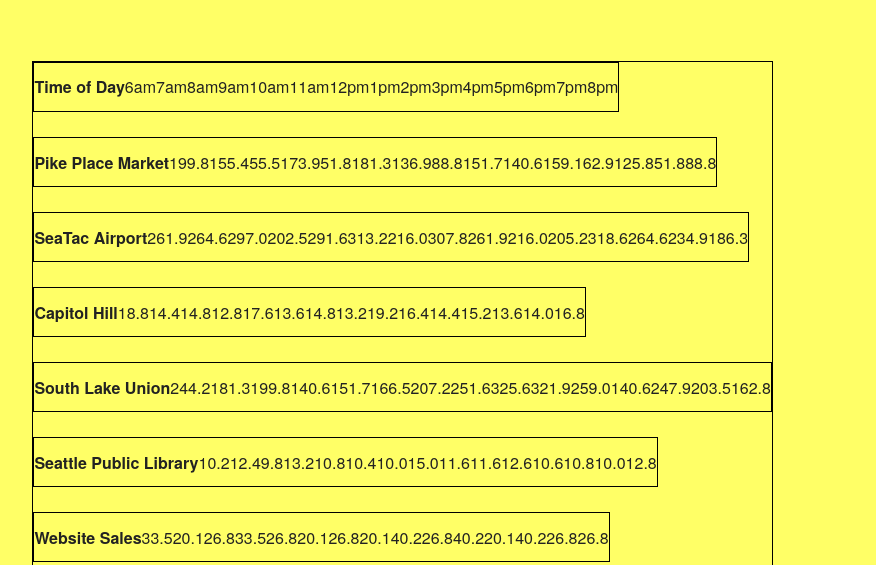
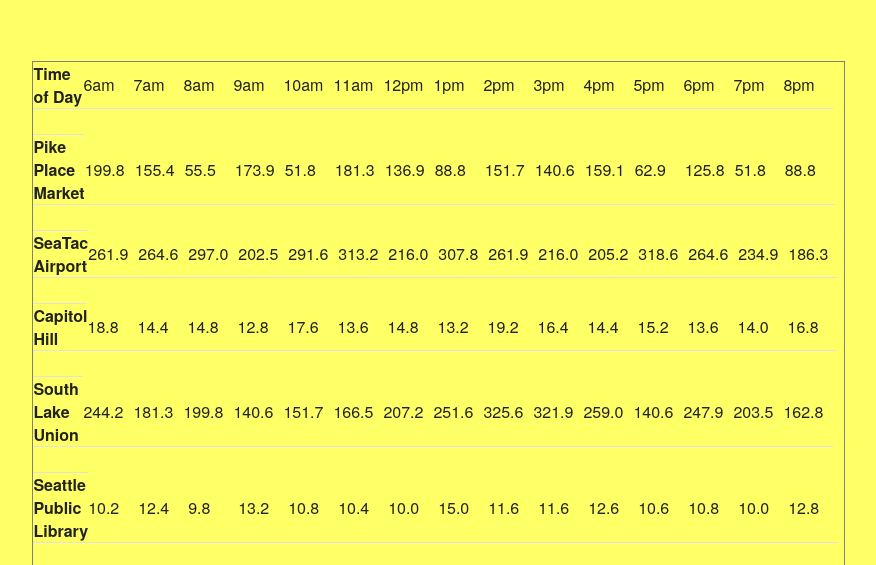
Before and after one commit to Marulo2/campfire-coffee, a plain HTML site: page data.html in a window 1280 px wide. Shown: the part 183-748 px from the top of the page, without its empty margins (70-946 px from the left). Drawn offline with Linux system fonts and the light colour scheme.

Commit message:
possibly final push for project unless Dan catches some problems that I can revist later

```diff
--- a/css/datastyle.css
+++ b/css/datastyle.css
@@ -21,12 +21,7 @@ h1 {
   text-shadow: -1px 0 black, 0 1px black, 1px 0 black, 0 -1px black;
 }
 
-ul {
-  border: black 1px;
+
+tr, th, td {
+  width: 50px;
 }
-
-table {
-  border: 1px solid black;
-  height: 50px;
-  text-align: center;
-}
--- a/css/skeleton.css
+++ b/css/skeleton.css
@@ -322,7 +322,7 @@ pre > code {
 
 /* Tables
 –––––––––––––––––––––––––––––––––––––––––––––––––– */
-/*th,
+th,
 td {
   padding: 12px 15px;
   text-align: left;
@@ -332,7 +332,7 @@ td:first-child {
   padding-left: 0; }
 th:last-child,
 td:last-child {
-  padding-right: 0; }*/
+  padding-right: 0; }
 
 
 /* Spacing
```
